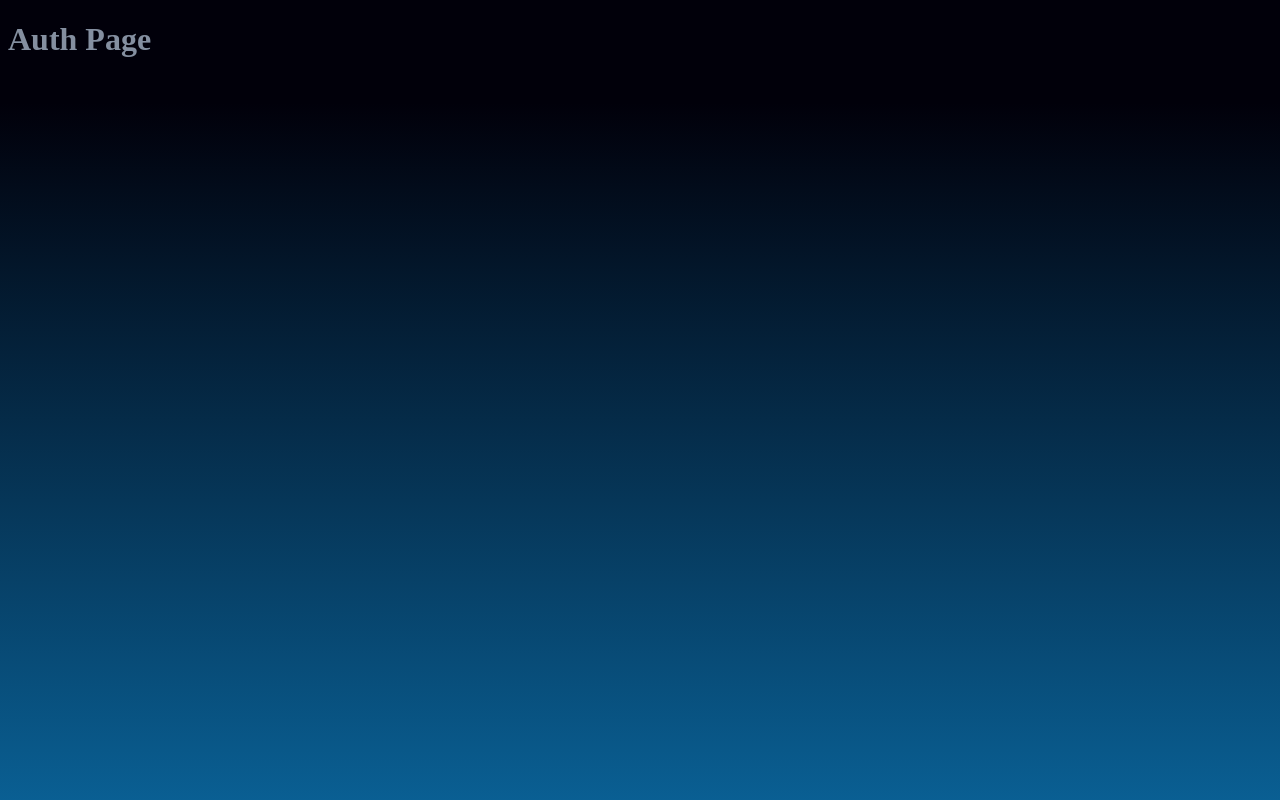
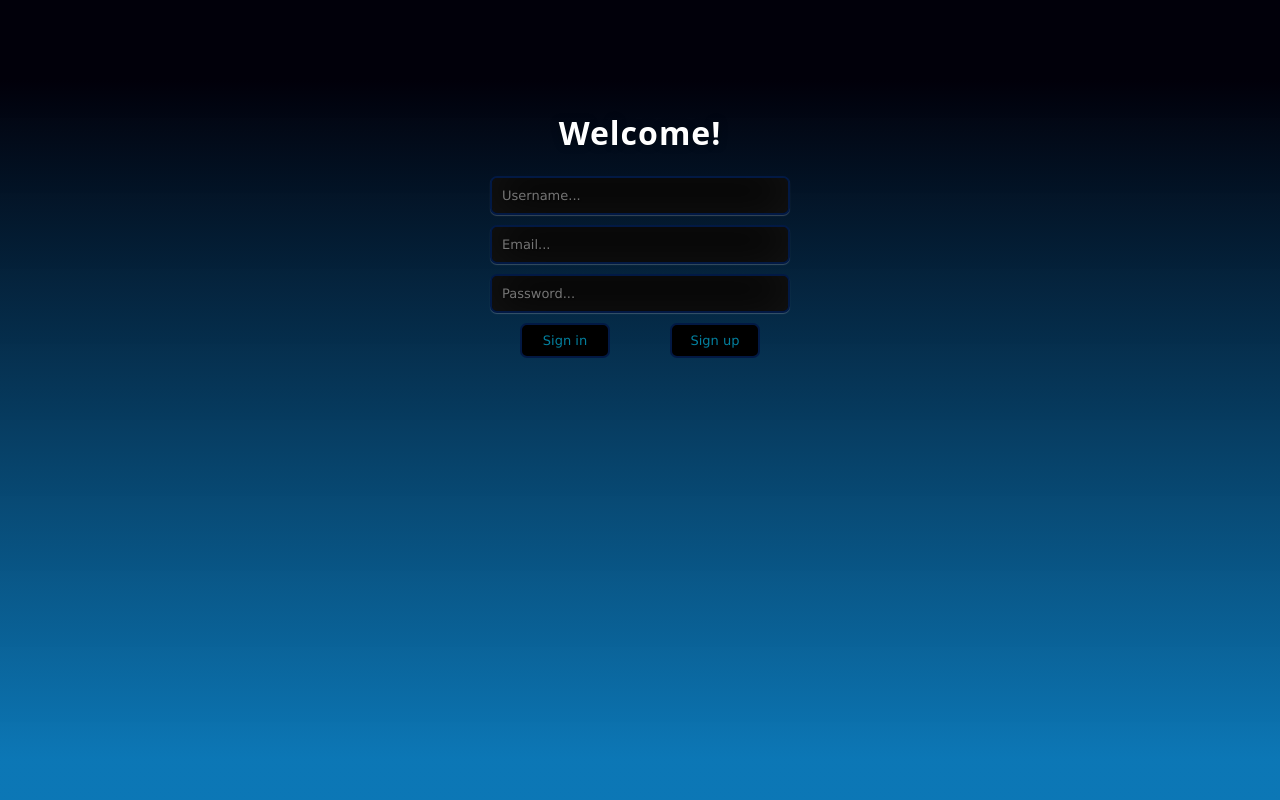
Before and after one commit to VladimirChinaev/ToDO, a React (Create React App) app in the folder todo/: page /auth in a window 1280 px wide. Shown: the top 800 px of the page. Built offline with nearby package versions, Linux system fonts and the light colour scheme.

Commit message:
add authpage layuot

```diff
--- a/todo/src/css/style.css
+++ b/todo/src/css/style.css
@@ -213,7 +213,7 @@
 .selectArrow:focus {
     margin-top: 10px;
     color: black;
-    background-color: rgb(3, 127, 158);;
+    background-color: rgb(3, 127, 158);
     border: 2px solid rgb(2, 25, 68);
     font-family: Verdana, Arial, sans-serif;
     font-size: 12px;
@@ -238,3 +238,95 @@
     justify-content: center;
     margin-top: 10px;
 }
+
+.AuthMain {
+    display: flex;
+    align-items: center;
+    justify-content: center;
+}
+
+@import url(https://fonts.googleapis.com/css?family=Open+Sans);
+.btn { display: inline-block; *display: inline; *zoom: 1; padding: 4px 10px 4px; margin-bottom: 0; font-size: 13px; line-height: 18px; color: #333333; text-align: center;text-shadow: 0 1px 1px rgba(255, 255, 255, 0.75); vertical-align: middle; background-color: #f5f5f5; background-image: -moz-linear-gradient(top, #ffffff, #e6e6e6); background-image: -ms-linear-gradient(top, #ffffff, #e6e6e6); background-image: -webkit-gradient(linear, 0 0, 0 100%, from(#ffffff), to(#e6e6e6)); background-image: -webkit-linear-gradient(top, #ffffff, #e6e6e6); background-image: -o-linear-gradient(top, #ffffff, #e6e6e6); background-image: linear-gradient(top, #ffffff, #e6e6e6); background-repeat: repeat-x; filter: progid:dximagetransform.microsoft.gradient(startColorstr=#ffffff, endColorstr=#e6e6e6, GradientType=0); border-color: #e6e6e6 #e6e6e6 #e6e6e6; border-color: rgba(0, 0, 0, 0.1) rgba(0, 0, 0, 0.1) rgba(0, 0, 0, 0.25); border: 1px solid #e6e6e6; -webkit-border-radius: 4px; -moz-border-radius: 4px; border-radius: 4px; -webkit-box-shadow: inset 0 1px 0 rgba(255, 255, 255, 0.2), 0 1px 2px rgba(0, 0, 0, 0.05); -moz-box-shadow: inset 0 1px 0 rgba(255, 255, 255, 0.2), 0 1px 2px rgba(0, 0, 0, 0.05); box-shadow: inset 0 1px 0 rgba(255, 255, 255, 0.2), 0 1px 2px rgba(0, 0, 0, 0.05); cursor: pointer; *margin-left: .3em; }
+.btn:hover, .btn:active, .btn.active, .btn.disabled, .btn[disabled] { background-color: #e6e6e6; }
+.btn-large { padding: 9px 14px; font-size: 15px; line-height: normal; -webkit-border-radius: 5px; -moz-border-radius: 5px; border-radius: 5px; }
+.btn:hover { color: #333333; text-decoration: none; background-color: #e6e6e6; background-position: 0 -15px; -webkit-transition: background-position 0.1s linear; -moz-transition: background-position 0.1s linear; -ms-transition: background-position 0.1s linear; -o-transition: background-position 0.1s linear; transition: background-position 0.1s linear; }
+.btn-primary, .btn-primary:hover { text-shadow: 0 -1px 0 rgba(0, 0, 0, 0.25); color: #ffffff; }
+.btn-primary.active { color: rgba(255, 255, 255, 0.75); }
+.btn-primary { background-color: #4a77d4; background-image: -moz-linear-gradient(top, #6eb6de, #4a77d4); background-image: -ms-linear-gradient(top, #6eb6de, #4a77d4); background-image: -webkit-gradient(linear, 0 0, 0 100%, from(#6eb6de), to(#4a77d4)); background-image: -webkit-linear-gradient(top, #6eb6de, #4a77d4); background-image: -o-linear-gradient(top, #6eb6de, #4a77d4); background-image: linear-gradient(top, #6eb6de, #4a77d4); background-repeat: repeat-x; filter: progid:dximagetransform.microsoft.gradient(startColorstr=#6eb6de, endColorstr=#4a77d4, GradientType=0);  border: 1px solid #3762bc; text-shadow: 1px 1px 1px rgba(0,0,0,0.4); box-shadow: inset 0 1px 0 rgba(255, 255, 255, 0.2), 0 1px 2px rgba(0, 0, 0, 0.5); }
+.btn-primary:hover, .btn-primary:active, .btn-primary.active, .btn-primary.disabled, .btn-primary[disabled] { filter: none; background-color: #4a77d4; }
+.btn-block { width: 100%; display:block; }
+
+* { -webkit-box-sizing:border-box; -moz-box-sizing:border-box; -ms-box-sizing:border-box; -o-box-sizing:border-box; box-sizing:border-box; }
+
+html { width: 100%; height:100%; overflow:hidden; }
+
+body {
+  width: 100%;
+  height:100%;
+  font-family: 'Open Sans', sans-serif;
+  background:  linear-gradient(to top, #0372b3f6 5%, #01000a 90%);
+  filter: progid:DXImageTransform.Microsoft.gradient( startColorstr='#3E1D6D', endColorstr='#092756',GradientType=1 );
+}
+.login {
+  position: absolute;
+  top: 30%;
+  left: 50%;
+  margin: -150px 0 0 -150px;
+  width:300px;
+  height:300px;
+}
+.login h1 { color: #fff; text-shadow: 0 0 10px rgba(0,0,0,0.3); letter-spacing:1px; text-align:center; }
+
+.inputAuth {
+  width: 100%;
+  margin-bottom: 10px;
+  background: rgba(0,0,0,0.3);
+  border: none;
+  outline: none;
+  padding: 10px;
+  font-size: 13px;
+  text-shadow: 1px 1px 1px rgba(0,0,0,0.3);
+  box-shadow: inset 0 -5px 45px rgba(100,100,100,0.2), 0 1px 1px rgba(255,255,255,0.2);
+  -webkit-transition: box-shadow .5s ease;
+  -moz-transition: box-shadow .5s ease;
+  -o-transition: box-shadow .5s ease;
+  -ms-transition: box-shadow .5s ease;
+  transition: box-shadow .5s ease;
+  color: rgb(0, 204, 255);
+  background-color: black;
+  border: 2px solid rgb(2, 25, 68);
+  font-family: Verdana, Arial, sans-serif;
+  font-size: 13px;
+  border-radius: 7px;
+}
+.inputAuth:focus { box-shadow: inset 0 -5px 45px rgba(100,100,100,0.4), 0 1px 1px rgba(255,255,255,0.2); }
+
+.buttonsAuth {
+    color: rgb(0, 204, 255);
+    color: rgb(3, 127, 158);
+    background-color: black;
+    border: 2px solid rgb(2, 25, 68);
+    font-family: Verdana, Arial, sans-serif;
+    font-size: 13px;
+    border-radius: 7px;
+    width: 90px;
+    height: 35px;
+    cursor: pointer;
+}
+
+.buttonsAuth:focus {
+    color: black;
+    background-color: rgb(3, 127, 158);
+    border: 2px solid rgb(2, 25, 68);
+    font-family: Verdana, Arial, sans-serif;
+    font-size: 13px;
+    border-radius: 7px;
+    width: 90px;
+    height: 35px;
+    cursor: pointer;
+}
+
+.buttonsAuthContainer {
+    display: flex;
+    justify-content: space-around;
+}
--- a/todo/src/pages/AuthPage.js
+++ b/todo/src/pages/AuthPage.js
@@ -1,9 +1,21 @@
 import React from "react";
+
 
 export const AuthPage = () => {
     return (
-        <div>
-            <h1>Auth Page</h1>
+        <div className="login">
+            <div className="title">
+                <h1>Welcome!</h1>
+            </div>
+            <form method="post">
+                <input type="text" name="u" placeholder="Username..." required="required" className="inputAuth" />
+                <input type="text" name="u" placeholder="Email..." required="required" className="inputAuth" />
+                <input type="password" name="p" placeholder="Password..." required="required" className="inputAuth" />
+                <div className="buttonsAuthContainer">
+                    <button type="submit" className="buttonsAuth">Sign in</button>
+                    <button type="submit" className="buttonsAuth">Sign up</button>
+                </div>
+            </form>
         </div>
     )
 }
```
